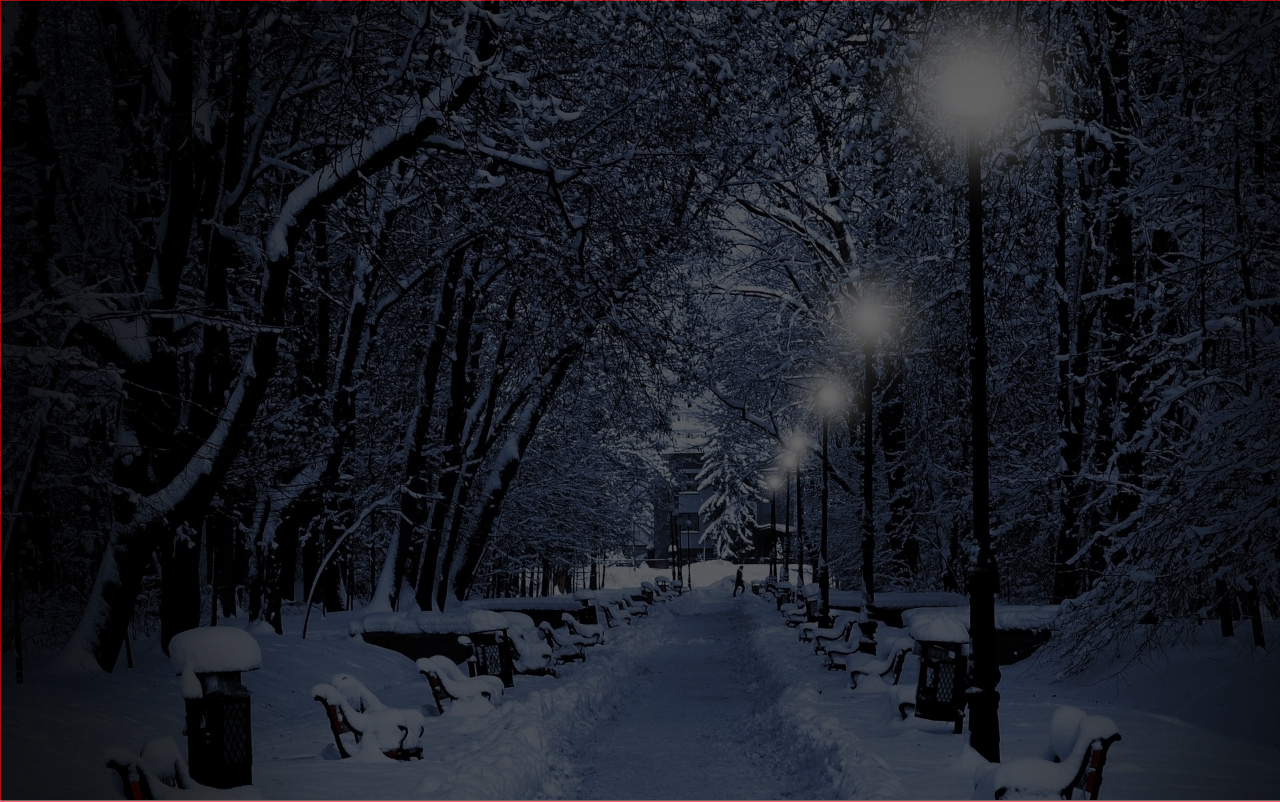
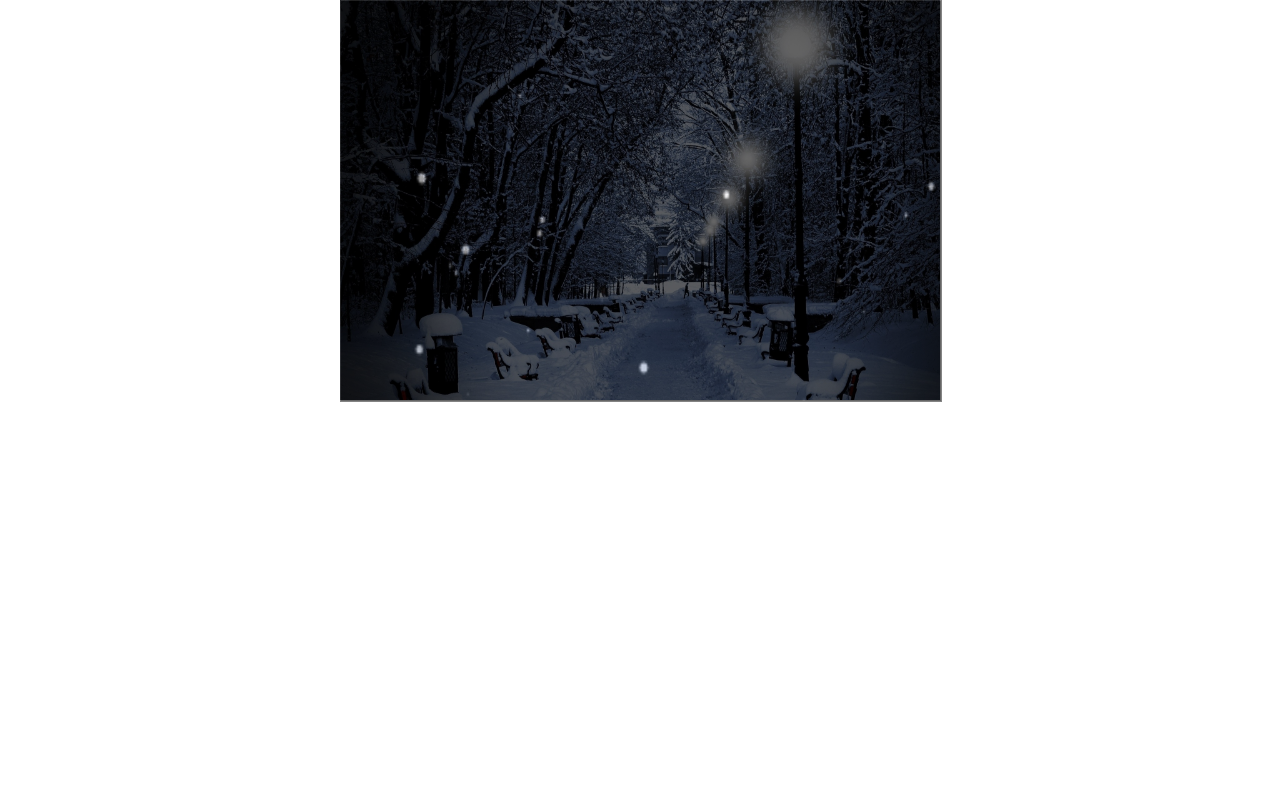
Before and after one commit to HeyIcey/snow_demo, a plain HTML site: page index.html in a window 1280 px wide. Drawn offline with Linux system fonts and the light colour scheme.

Commit message:
update
update

```diff
--- a/script.js
+++ b/script.js
@@ -2,25 +2,25 @@ var snowflakes = [];
 var can = document.getElementById("m-can");
 var ct = can.getContext('2d');
 init();
-// 定时器
+// 定时器 设定动画刷新的时间周期
 setInterval(function(){
 	snowflakeNum();
-	ct.clearRect(0,0,700,700);
+	ct.clearRect(0,0,600,400);
 	init();
 	dropDown();
 },50);
 // 初始化
 function init(){
-	ct.rect(0,0,700,700);
+	ct.rect(0,0,600,400);
 	ct.fillStyle = '#000';
 	ct.fill();
 }
 // 产生随机雪花
 function createSnow(){
-	var ix = Math.random()*700;
-	var iy = Math.random()*20;
-	var ir = Math.random()*3;
-	var ivy = Math.random()*0.5+1;//????????变化的y????
+	var ix = Math.random()*600;
+	var iy = Math.random()*50;
+	var ir = Math.random()*2;
+	var ivy = Math.random()*5+2;
 	var snowflake = {
 		x:ix,
 		y:iy,
@@ -43,11 +43,11 @@ function dropDown(){
 		snowflakes[i].y+=snowflakes[i].vy;
 	}
 }
-// 画雪花
+// 画雪花???
 function drawSnow(x,y,r,obj){
 	obj.fillStyle = '#fff';
 	obj.beginPath();
 	obj.arc(x,y,r,0,Math.PI*2,true);
 	obj.closePath();
-	obj.fill;
+	obj.fill();
 }
--- a/style.css
+++ b/style.css
@@ -2,16 +2,24 @@
 	margin: 0;
 	padding: 0;
 }
+#box{
+		margin:0 auto;
+		width: 600px;
+		position: relative;
+	}
+#m-bg{
+	position: absolute;
+	top: 0;
+}
 #m-bg img{
-	position: absolute;
-	width: 100%;
-	height: 100%;
+	width: 600px;
+	height: 400px;
 }
 #m-can{
 	position: absolute;
-	border: 1px solid red;
-	width: 100%;
-	height: 100%;
+	border: 1px solid #333;
+	width: 600px;
+	height: 400px;
 	z-index: 100;
 	opacity: 0.6;
 }
```
